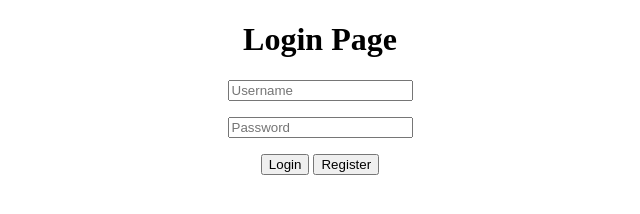
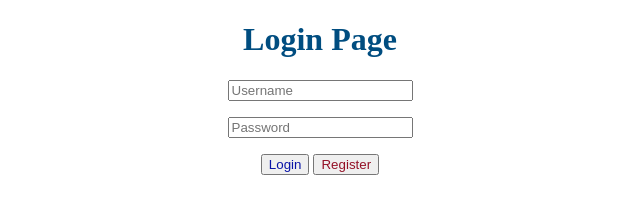
Before and after one commit to LiuArby11/ITPC_3_Prelim_Exam, a plain HTML site: page index.html in a window 1280 px wide. Shown: the whole page, without its empty margins (320-960 px from the left). Drawn offline with Linux system fonts and the light colour scheme.

Commit message:
4th Commit

```diff
--- a/index.html
+++ b/index.html
@@ -4,7 +4,7 @@
 
 <body>
     <div style="text-align: center;">
-    <h1 style=>Login Page</h1>
+    <h1 style="color: rgb(0, 77, 128);">Login Page</h1>
 
     <div>
     <div style="text-align: Center;">
@@ -19,12 +19,12 @@
 
         <div style="margin-bottom: 1rem;">
 
-        <button >Login</button>
+        <button style="color:rgb(9, 19, 167)">Login</button>
         </a>
 
 
 
-        <button>Register</button>
+        <button style="color: rgb(148, 17, 39);">Register</button>
     </a>
     </div>
 
```
